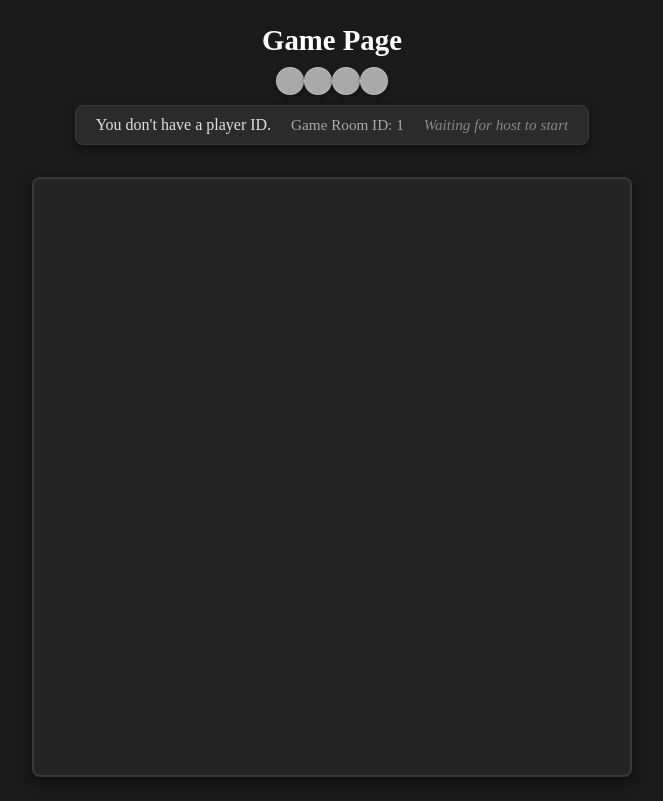
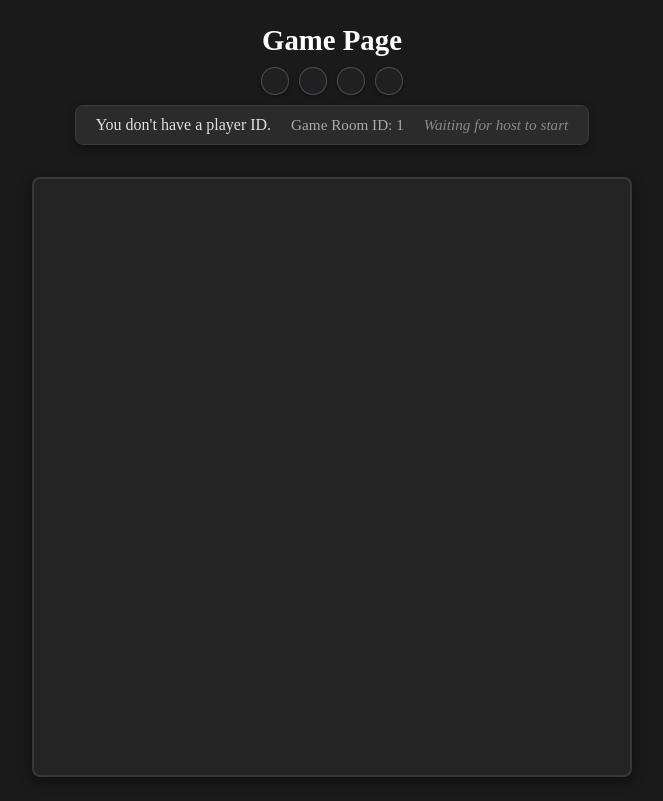
Before and after one commit to Temmuks/grp-3-multiplayer-client, a React (Vite) app: page /game/1 in a window 1280 px wide. Shown: the whole page, without its empty margins (308-971 px from the left). Built offline with nearby package versions, Linux system fonts and the light colour scheme; no server answers.

Commit message:
comments and styling

```diff
--- a/src/App.css
+++ b/src/App.css
@@ -268,5 +268,5 @@
 .colors-list{
     display: flex;
     width: auto;
-    justify-content: space-between;
+    gap: 10px;
 }
--- a/src/components/PlayerColorsList.tsx
+++ b/src/components/PlayerColorsList.tsx
@@ -6,13 +6,17 @@ type PlayerColorsListProps = {
 }
 
 function PlayerColorsList({maxPlayers, colors} : PlayerColorsListProps) {
-    const UNOCCUPIED_SPOT_COLOR = "darkgray";
+    const UNOCCUPIED_SPOT_COLOR = "#202023";
     const circles: React.ReactNode[] = [];
+
+    // Add circles for each joined player's color
     colors.forEach((color) => {
         circles.push(
             <CircleComponent key={"color-" + color} color={color}/>
         )
     })
+
+    // Add unoccupied player slots represented by some color 'UNOCCUPIED_SPOT_COLOR'
     for (let i = colors.length; i<maxPlayers; i++){
         circles.push(
             <CircleComponent key={"color-" + i} color={UNOCCUPIED_SPOT_COLOR} />
```
